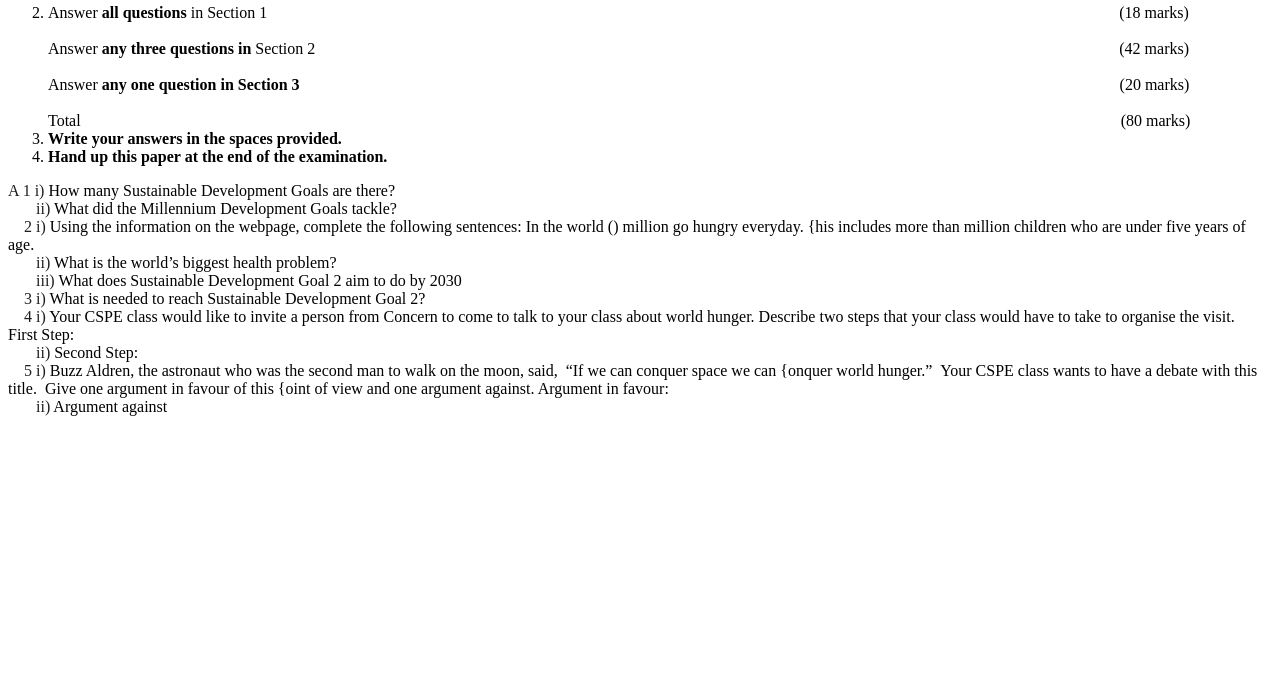
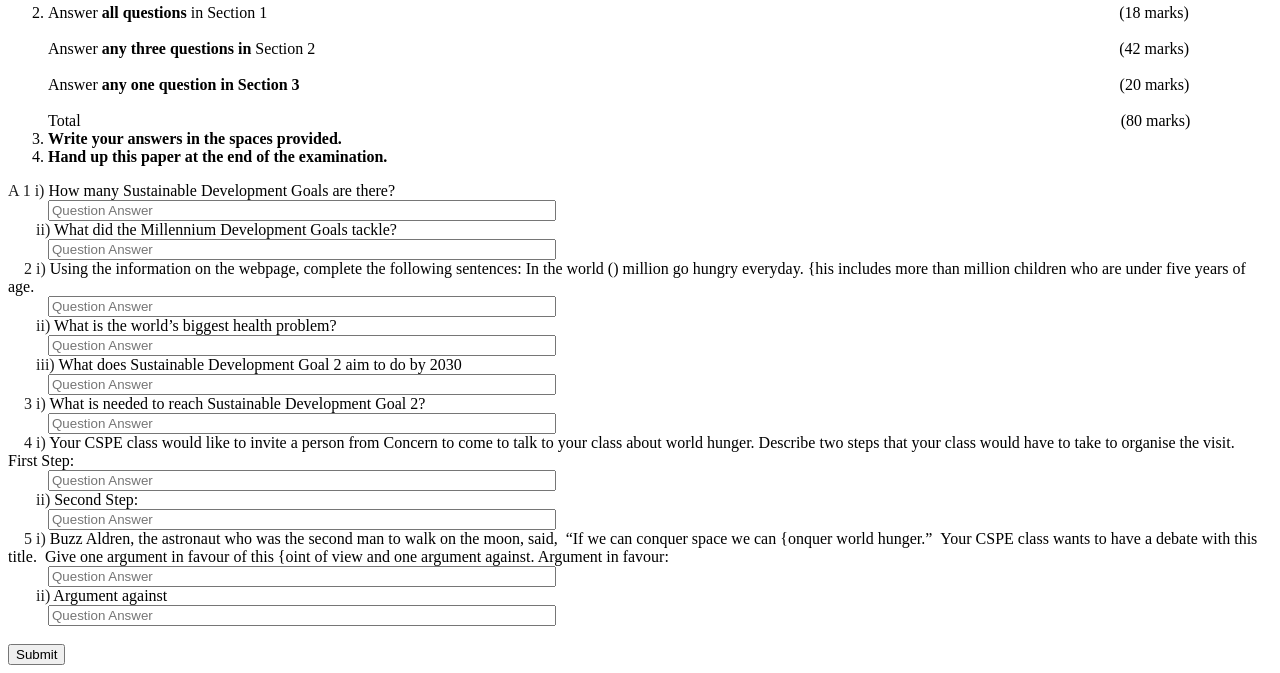
Before and after one commit to aidan959/ExamCorrector, a PHP site: page /html/index.html in a window 1280 px wide. Shown: the part 303-976 px from the top of the page. Before the commit the page ends 800 px from the top, so only its background shows below. Run offline with PHP 8.4, Linux system fonts and the light colour scheme; some libraries are stand-ins or nearby versions.

Commit message:
Added submit, text boxes and some JavaScript stuff.

```diff
--- a/html/index.html
+++ b/html/index.html
@@ -53,6 +53,8 @@
   </div>
   <script type="text/javascript" src="js/mainloop.js"></script>
   <div id="loader" class="loader"/>
+  <br>
+  <input  type="submit" onclick="submitAnswers();" />
 </body>
 
 </html>
--- a/html/js/cfunctions.js
+++ b/html/js/cfunctions.js
@@ -1,3 +1,4 @@
+var allIDS=[];
 //COMMON FUNCTIONS
 function idToNumber(id, lastID) {
   //variable declration
@@ -128,4 +129,8 @@
     }
     };
     reader.readAsText(file);
+    allIDS=qID;
 }
+function submitAnswers(){
+
+}
--- a/html/js/mainloop.js
+++ b/html/js/mainloop.js
@@ -48,6 +48,7 @@
      * redundant
      * document.getElementsByTagName('questions').innerHTML += "<span id=" + questions[i].id.toString() + ">" + questions[i].question + "</span><br>"; */
     $("#questions").append("<span class=" + "\"q" + questions[i].id.toString() + " questionid\" " + ">" + qNumber +"</span><span class=" + "\"q" + questions[i].id.toString() + " question\" " + ">"+ questions[i].question + "</span><br>");
+    $("#questions").append("<input class=\"input\" type=\"text\" placeholder=\"Question Answer\"autocomplete=off name=\" " + questions[i].id.toString() + " \" + /><br>")
     lastID = questions[i].id;
 
   }
--- a/html/main.css
+++ b/html/main.css
@@ -30,16 +30,17 @@
     margin-top:0px;
     font-size:40px;
     font-family: "Arial";
-
-
 }
 .inputs{
     box-sizing: border-box;
     -moz-box-sizing: border-box;
     -webkit-box-sizing: border-box;
 }
+.input{
+    margin-left: 40px;
+    width: 500px;
+}
 .question{
-
     color: rgb(0, 0, 0);
 }
 .questionid{
@@ -50,8 +51,6 @@
 }
 .input2{
     margin-left: 40px;
-
-
 }
 /* Main content */
 .main {
@@ -63,14 +62,11 @@
     margin-left:800px;
     margin-right: 0px;
     position:relative;
-
-
 }
 .container {
     width: 50%;
     height:97%;
     float:right;
-
 }
 h3 {
     text-align: center;
--- a/index.html
+++ b/index.html
@@ -2,6 +2,7 @@
 <html>
     <head>
         <title> Moving Site...</title>
+        <meta http-equiv="refresh" content="0; url=html/index.html" />
     </head>
     <body>
         <a href="html/index.html">CLICK TO GO</a>
```
